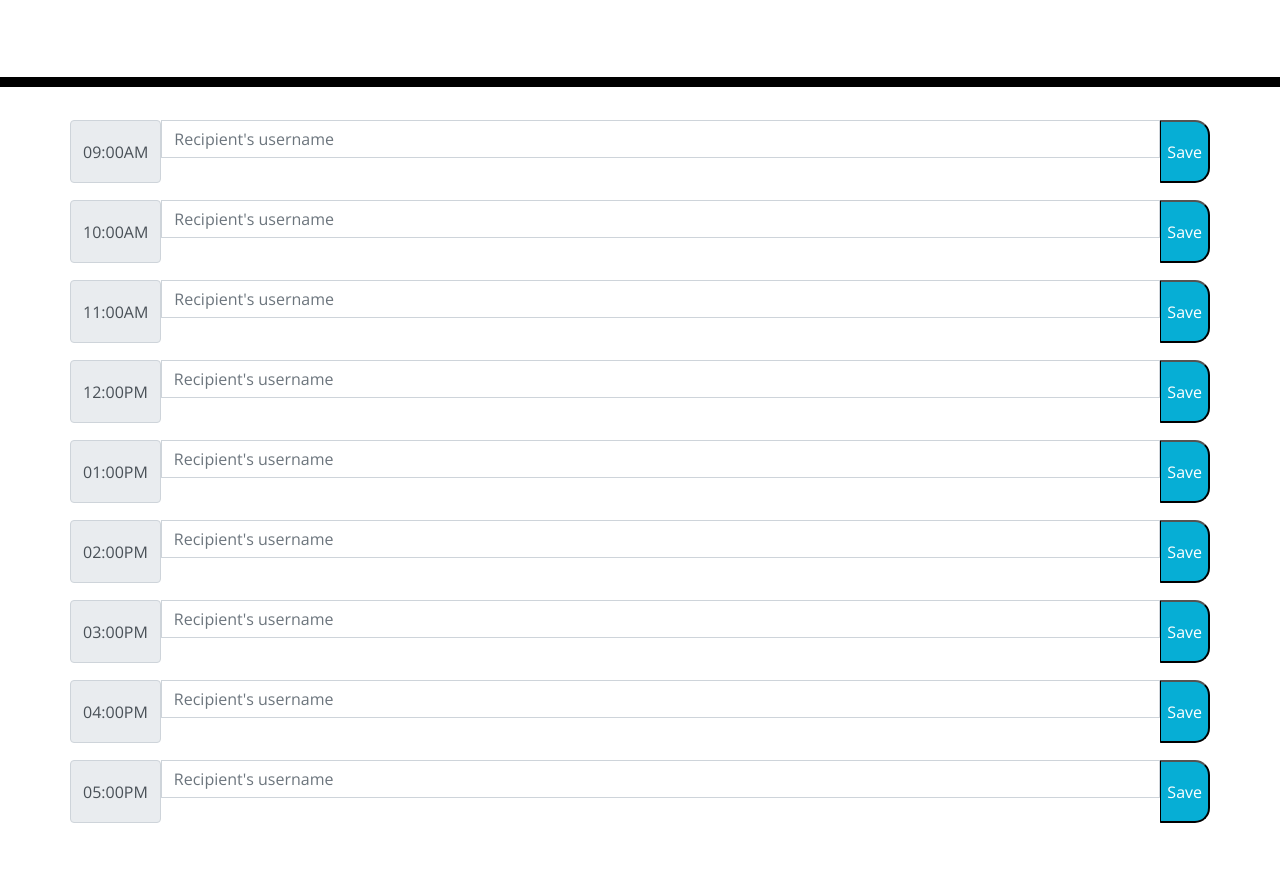
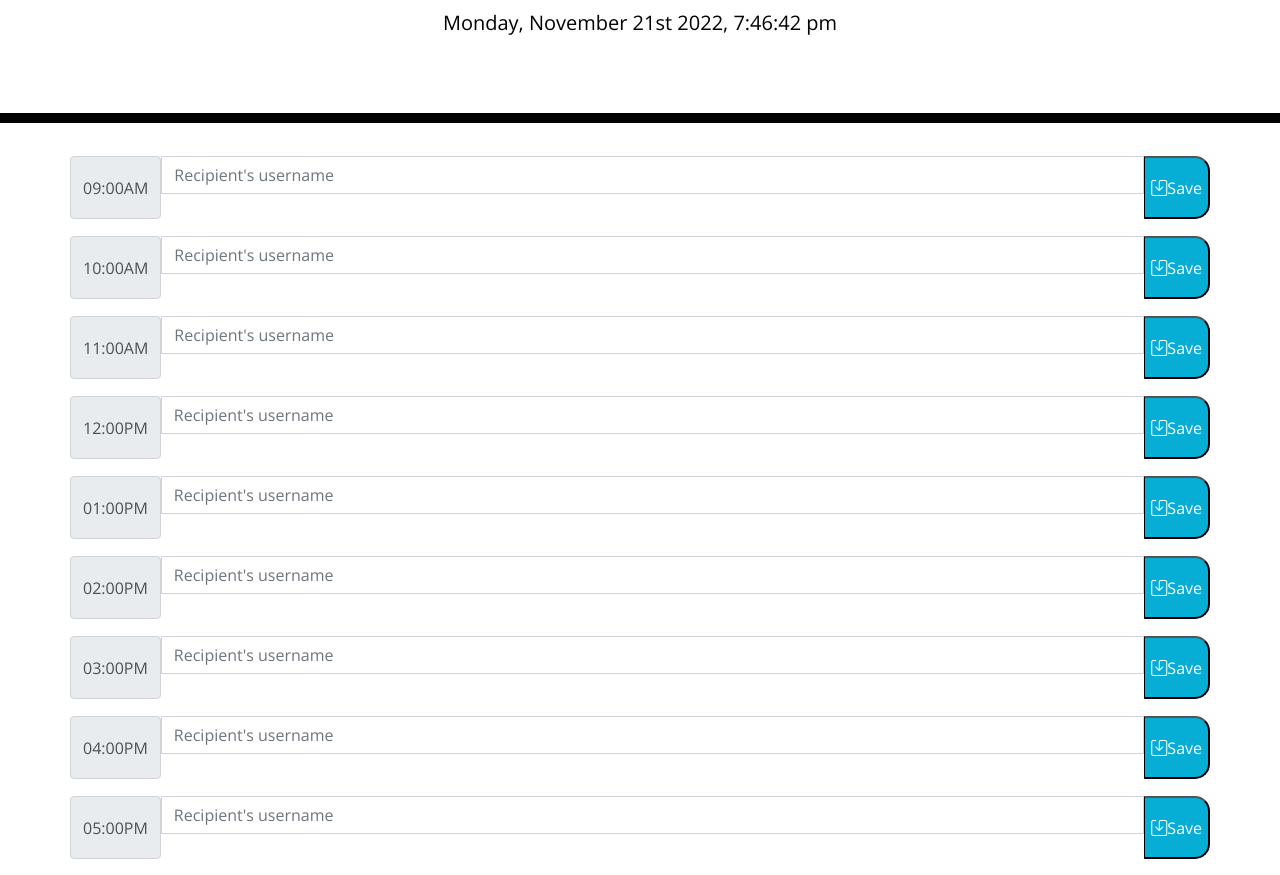
Before and after one commit to danielle-l-perry95/work-day-scheduler, a plain HTML site: page index.html in a window 1280 px wide. Shown: the part 181-1056 px from the top of the page. Before the commit the page ends 1020 px from the top, so only its background shows below. Drawn offline with nearby package versions, Linux system fonts and the light colour scheme.

Commit message:
removed commented code in html, added save btn icon, added current day and time to be displayed on webpage

```diff
--- a/index.html
+++ b/index.html
@@ -18,6 +18,7 @@
       href="https://fonts.googleapis.com/css?family=Open+Sans&display=swap"
       rel="stylesheet"
     />
+    <link rel="stylesheet" href="https://cdn.jsdelivr.net/npm/bootstrap-icons@1.10.2/font/bootstrap-icons.css">
     <link rel="stylesheet" href="style.css" />
     <title>Work Day Scheduler</title>
   </head>
@@ -32,74 +33,65 @@
       <!-- Timeblocks go here -->
       <div class="row">
         <div class="input-group mb-3">
-          <span class="input-group-text" class="hour" id="inputGroup-sizing-default">09:00AM</span>
-          <!-- <input type="text" class="form-control" aria-label="Sizing example input" aria-describedby="inputGroup-sizing-default"> -->
-          <input type="text" name="schedule-item" id="userText" class="form-control" placeholder="Recipient's username" aria-label="Recipient's username" aria-describedby="button-addon2">
-          <button class="saveBtn" type="button" id="button-addon2">Save</button>
+          <span class="input-group-text" class="hour"  id="inputGroup-sizing-default">09:00AM</span>
+          <input type="text" name="schedule-item" id="userText" id="09"class="form-control" placeholder="Recipient's username" aria-label="Recipient's username" aria-describedby="button-addon2">
+          <button class="saveBtn" type="button" id="button-addon2"><i class="bi bi-save"></i>Save</button>
         </div>
       </div>
       <div class="row">
         <div class="input-group mb-3">
           <span class="input-group-text" class="hour" id="inputGroup-sizing-default">10:00AM</span>
-          <!-- <input type="text" class="form-control" aria-label="Sizing example input" aria-describedby="inputGroup-sizing-default"> -->
           <input type="text" class="form-control" placeholder="Recipient's username" aria-label="Recipient's username" aria-describedby="button-addon2">
-          <button class="saveBtn" type="button" id="button-addon2">Save</button>
+          <button class="saveBtn" type="button" id="button-addon2"><i class="bi bi-save"></i>Save</button>
         </div>
       </div>
       <div class="row">
         <div class="input-group mb-3">
           <span class="input-group-text" class="hour" id="inputGroup-sizing-default">11:00AM</span>
-          <!-- <input type="text" class="form-control" aria-label="Sizing example input" aria-describedby="inputGroup-sizing-default"> -->
           <input type="text" class="form-control" placeholder="Recipient's username" aria-label="Recipient's username" aria-describedby="button-addon2">
-          <button class="saveBtn" type="button" id="button-addon2">Save</button>
+          <button class="saveBtn" type="button" id="button-addon2"><i class="bi bi-save"></i>Save</button>
         </div>
       </div>
       <div class="row">
         <div class="input-group mb-3">
           <span class="input-group-text" class="hour" id="inputGroup-sizing-default">12:00PM</span>
-          <!-- <input type="text" class="form-control" aria-label="Sizing example input" aria-describedby="inputGroup-sizing-default"> -->
           <input type="text" class="form-control" placeholder="Recipient's username" aria-label="Recipient's username" aria-describedby="button-addon2">
-          <button class="saveBtn" type="button" id="button-addon2">Save</button>
+          <button class="saveBtn" type="button" id="button-addon2"><i class="bi bi-save"></i>Save</button>
         </div>
       </div>
       <div class="row">
         <div class="input-group mb-3">
           <span class="input-group-text" class="hour" id="inputGroup-sizing-default">01:00PM</span>
-          <!-- <input type="text" class="form-control" aria-label="Sizing example input" aria-describedby="inputGroup-sizing-default"> -->
           <input type="text" class="form-control" placeholder="Recipient's username" aria-label="Recipient's username" aria-describedby="button-addon2">
-          <button class="saveBtn" type="button" id="button-addon2">Save</button>
+          <button class="saveBtn" type="button" id="button-addon2"><i class="bi bi-save"></i>Save</button>
         </div>
       </div>
       <div class="row">
         <div class="input-group mb-3">
           <span class="input-group-text" class="hour" id="inputGroup-sizing-default">02:00PM</span>
-          <!-- <input type="text" class="form-control" aria-label="Sizing example input" aria-describedby="inputGroup-sizing-default"> -->
           <input type="text" class="form-control" placeholder="Recipient's username" aria-label="Recipient's username" aria-describedby="button-addon2">
-          <button class="saveBtn" type="button" id="button-addon2">Save</button>
+          <button class="saveBtn" type="button" id="button-addon2"><i class="bi bi-save"></i>Save</button>
         </div>
       </div>
       <div class="row">
         <div class="input-group mb-3">
           <span class="input-group-text" class="hour" id="inputGroup-sizing-default">03:00PM</span>
-          <!-- <input type="text" class="form-control" aria-label="Sizing example input" aria-describedby="inputGroup-sizing-default"> -->
           <input type="text" class="form-control" placeholder="Recipient's username" aria-label="Recipient's username" aria-describedby="button-addon2">
-          <button class="saveBtn" type="button" id="button-addon2">Save</button>
+          <button class="saveBtn" type="button" id="button-addon2"><i class="bi bi-save"></i>Save</button>
         </div>
       </div>
       <div class="row">
         <div class="input-group mb-3">
           <span class="input-group-text" class="hour" id="inputGroup-sizing-default">04:00PM</span>
-          <!-- <input type="text" class="form-control" aria-label="Sizing example input" aria-describedby="inputGroup-sizing-default"> -->
           <input type="text" class="form-control" placeholder="Recipient's username" aria-label="Recipient's username" aria-describedby="button-addon2">
-          <button class="saveBtn" type="button" id="button-addon2">Save</button>
+          <button class="saveBtn" type="button" id="button-addon2"><i class="bi bi-save"></i>Save</button>
         </div>
       </div>
       <div class="row">
         <div class="input-group mb-3">
           <span class="input-group-text" class="hour" id="inputGroup-sizing-default">05:00PM</span>
-          <!-- <input type="text" class="form-control" aria-label="Sizing example input" aria-describedby="inputGroup-sizing-default"> -->
           <input type="text" class="form-control" placeholder="Recipient's username" aria-label="Recipient's username" aria-describedby="button-addon2">
-          <button class="saveBtn" type="button" id="button-addon2">Save</button>
+          <button class="saveBtn" type="button" id="button-addon2"><i class="bi bi-save"></i>Save</button>
         </div>
       </div>
     </div>
--- a/script.js
+++ b/script.js
@@ -4,7 +4,9 @@
 moment(currentTime).format("hh:mm");
 var currentTime = moment();
     console.log("CURRENT TIME: " + moment(currentTime).format("hh:mm"));
-
+//display current day on webpage
+var currentDay = moment()
+$('#currentDay').text(currentDay.format('dddd, MMMM Do YYYY, h:mm:ss a'))
 
 //some thoughts if x<current time display .past, if x=present display .present,
 // if x>currentTime display.future
@@ -20,3 +22,21 @@ $('.saveBtn').click(function(e) {
     userText.textcontent = userStorage
     localStorage.setItem("userText",userStorage)
 })
+
+// display different colors based on the time
+//This is currently stack overflow code. Will change once learn moment js in class
+// var findTime = function() {
+//     var currentTime = moment().format('H')
+//     var timeEl = $('#userText')
+//     for (var i=0; i < timeEl.length; i++) {
+//         var elementID = timeEl[i].id
+//         var manipID = document.getElementById(timeEl[i].id)
+//         if (elementID < currentTime) {
+//             $(manipID).addClass("past")
+//     }else if (elementID > currentTime){
+//         $(manipID).addClass("present")
+//     }else
+//     $(manipID).addClass("future")
+// }
+// }
+// setInterval(checkTime(), (1000 * 60) * 5);
```
